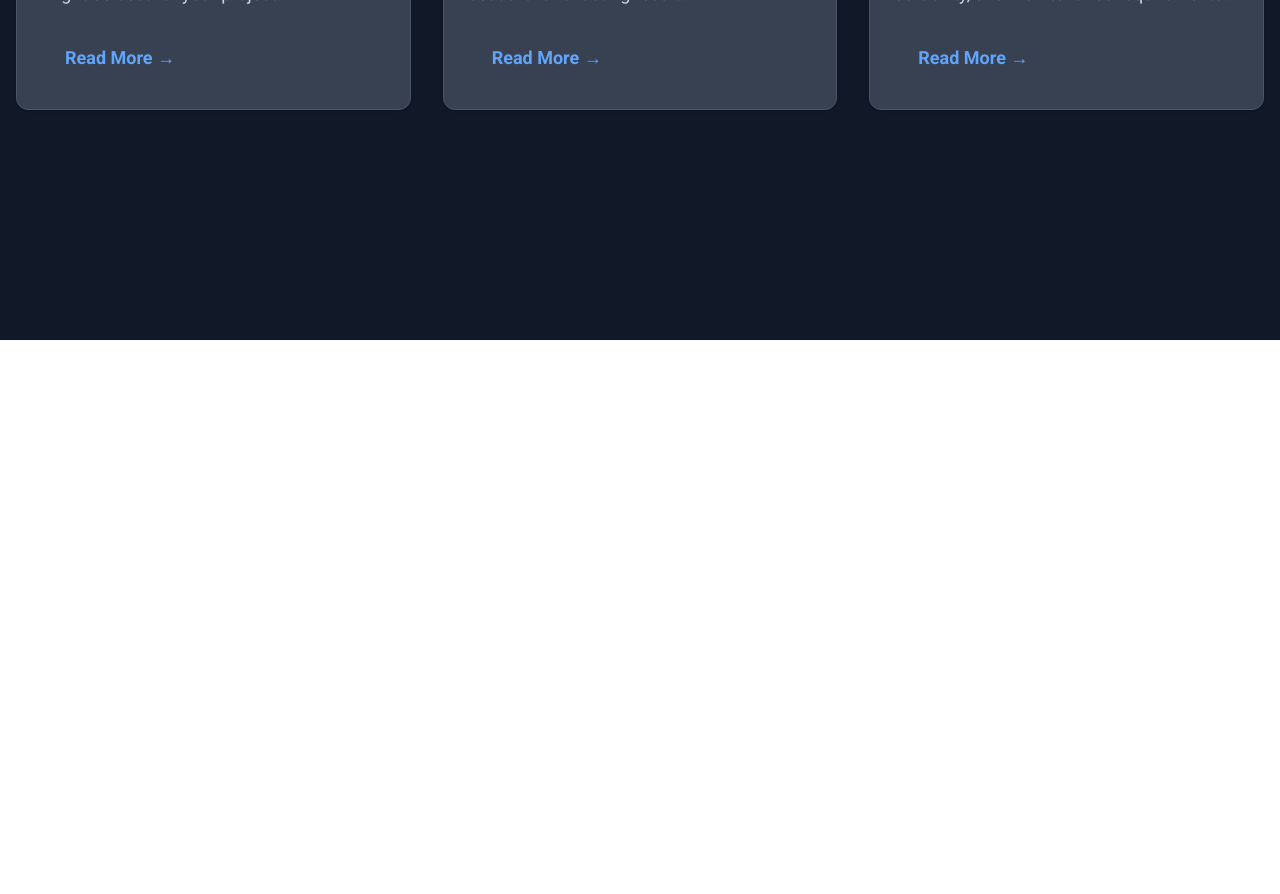
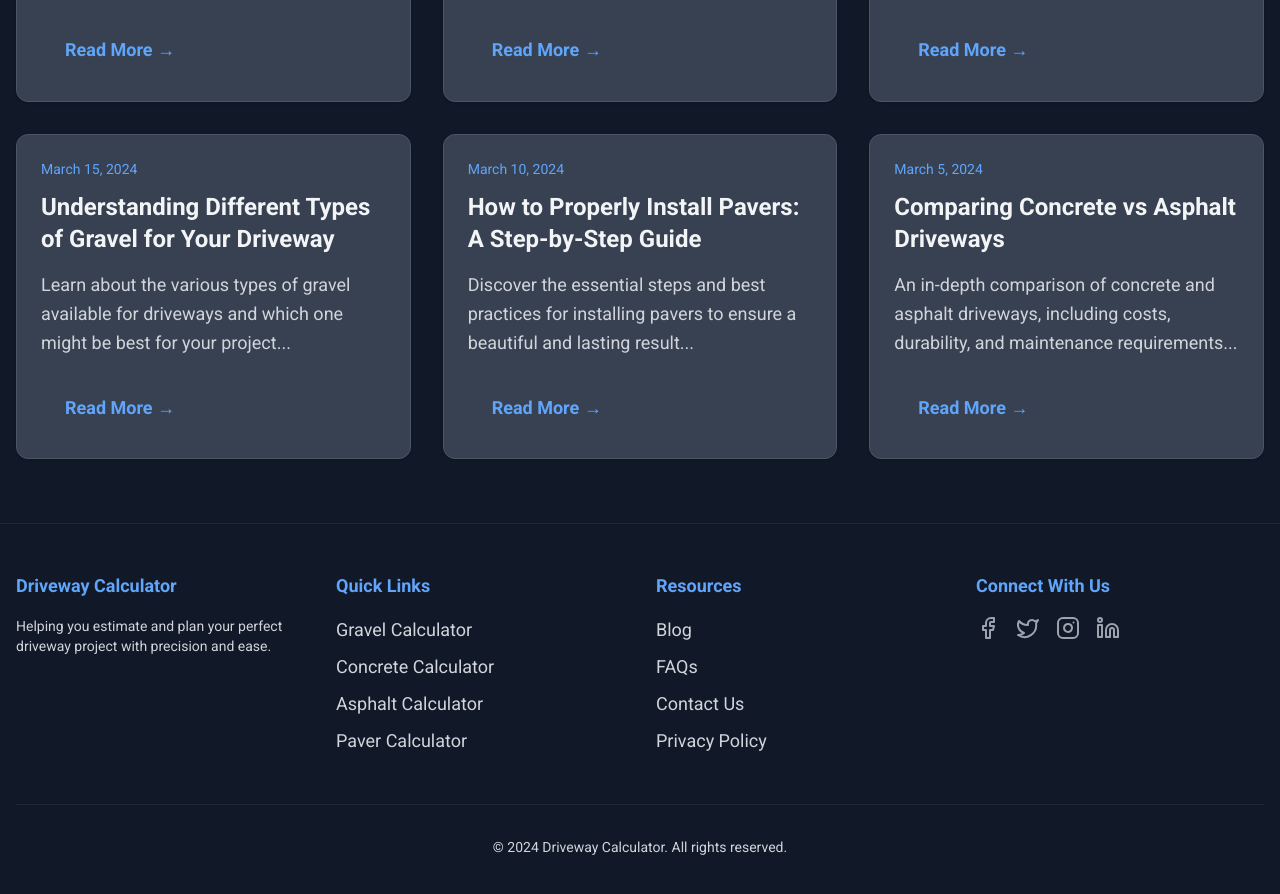
Before and after one commit to mkrizia17/Driveway-Calculator, a Next.js app: page /blog in a window 1280 px wide. Shown: the part 460-1354 px from the top of the page. Before the commit the page ends 800 px from the top, so only its background shows below. Built offline with nearby package versions, Linux system fonts and the light colour scheme.

Commit message:
blog page update

```diff
--- a/src/app/blog/page.tsx
+++ b/src/app/blog/page.tsx
@@ -1,7 +1,7 @@
 import React from 'react';
 import { Card, CardContent } from "@/components/ui/card";
 import Link from 'next/link';
-import { CalculatorIcon } from 'lucide-react';
+import { CalculatorIcon, Facebook, Twitter, Instagram, Linkedin } from 'lucide-react';
 
 interface BlogPost {
   title: string;
@@ -10,6 +10,21 @@ interface BlogPost {
 }
 
 const blogPosts: BlogPost[] = [
+  {
+    title: "Understanding Different Types of Gravel for Your Driveway",
+    date: "March 15, 2024",
+    excerpt: "Learn about the various types of gravel available for driveways and which one might be best for your project..."
+  },
+  {
+    title: "How to Properly Install Pavers: A Step-by-Step Guide",
+    date: "March 10, 2024",
+    excerpt: "Discover the essential steps and best practices for installing pavers to ensure a beautiful and lasting result..."
+  },
+  {
+    title: "Comparing Concrete vs Asphalt Driveways",
+    date: "March 5, 2024",
+    excerpt: "An in-depth comparison of concrete and asphalt driveways, including costs, durability, and maintenance requirements..."
+  },
   {
     title: "Understanding Different Types of Gravel for Your Driveway",
     date: "March 15, 2024",
@@ -43,7 +58,7 @@ export default function BlogPage() {
       </div>
 
       <div className="container mx-auto px-4 py-16">
-        <h1 className="text-4xl md:text-5xl font-bold text-center mb-12 text-gray-100">
+        <h1 className="text-2xl sm:text-3xl md:text-4xl font-bold text-center mb-8 md:mb-12 text-gray-100">
           Our Latest Articles
         </h1>
 
@@ -66,6 +81,60 @@ export default function BlogPage() {
           ))}
         </div>
       </div>
+
+      {/* Footer Section */}
+      <footer className="bg-gray-900 text-gray-300 py-12 border-t border-gray-800">
+        <div className="container mx-auto px-4">
+          <div className="grid grid-cols-1 md:grid-cols-4 gap-8">
+            <div>
+              <h3 className="text-lg font-semibold mb-4 text-blue-400">Driveway Calculator</h3>
+              <p className="text-sm">Helping you estimate and plan your perfect driveway project with precision and ease.</p>
+            </div>
+            <div>
+              <h4 className="text-lg font-semibold mb-4 text-blue-400">Quick Links</h4>
+              <ul className="space-y-2">
+                <li><Link href="/gravel-calculator" className="hover:text-blue-400 transition-colors">Gravel Calculator</Link></li>
+                <li><Link href="/concrete-calculator" className="hover:text-blue-400 transition-colors">Concrete Calculator</Link></li>
+                <li><Link href="/asphalt-calculator" className="hover:text-blue-400 transition-colors">Asphalt Calculator</Link></li>
+                <li><Link href="/paver-calculator" className="hover:text-blue-400 transition-colors">Paver Calculator</Link></li>
+              </ul>
+            </div>
+            <div>
+              <h4 className="text-lg font-semibold mb-4 text-blue-400">Resources</h4>
+              <ul className="space-y-2">
+                <li><Link href="/blog" className="hover:text-blue-400 transition-colors">Blog</Link></li>
+                <li><a href="#" className="hover:text-blue-400 transition-colors">FAQs</a></li>
+                <li><a href="#" className="hover:text-blue-400 transition-colors">Contact Us</a></li>
+                <li><a href="#" className="hover:text-blue-400 transition-colors">Privacy Policy</a></li>
+              </ul>
+            </div>
+            <div>
+              <h4 className="text-lg font-semibold mb-4 text-blue-400">Connect With Us</h4>
+              <div className="flex space-x-4">
+                <a href="#" className="text-gray-400 hover:text-blue-400 transition-colors">
+                  <span className="sr-only">Facebook</span>
+                  <Facebook size={24} />
+                </a>
+                <a href="#" className="text-gray-400 hover:text-blue-400 transition-colors">
+                  <span className="sr-only">Twitter</span>
+                  <Twitter size={24} />
+                </a>
+                <a href="#" className="text-gray-400 hover:text-blue-400 transition-colors">
+                  <span className="sr-only">Instagram</span>
+                  <Instagram size={24} />
+                </a>
+                <a href="#" className="text-gray-400 hover:text-blue-400 transition-colors">
+                  <span className="sr-only">LinkedIn</span>
+                  <Linkedin size={24} />
+                </a>
+              </div>
+            </div>
+          </div>
+          <div className="mt-8 pt-8 border-t border-gray-800 text-center">
+            <p className="text-sm">&copy; {new Date().getFullYear()} Driveway Calculator. All rights reserved.</p>
+          </div>
+        </div>
+      </footer>
     </div>
   );
 }
```
